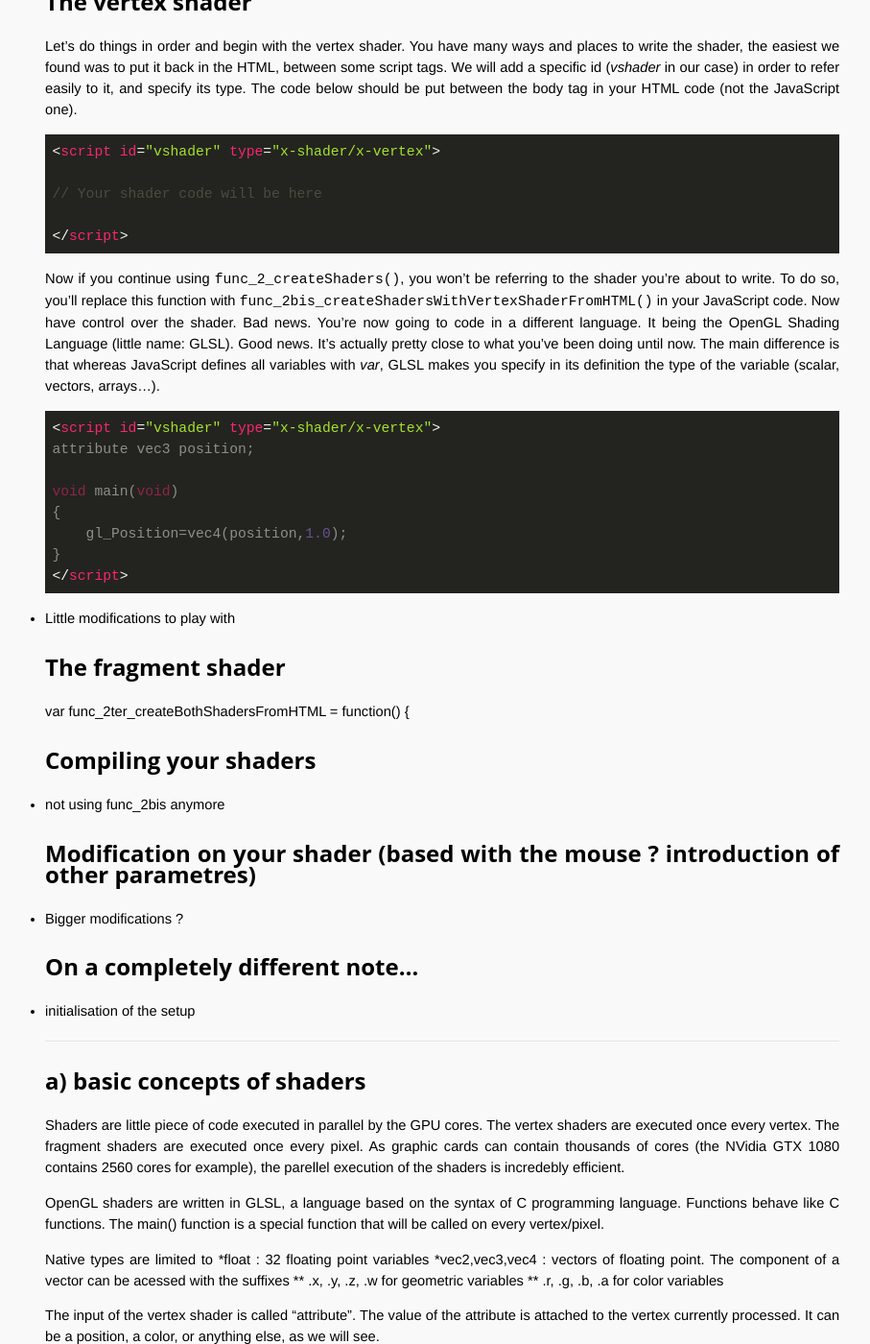
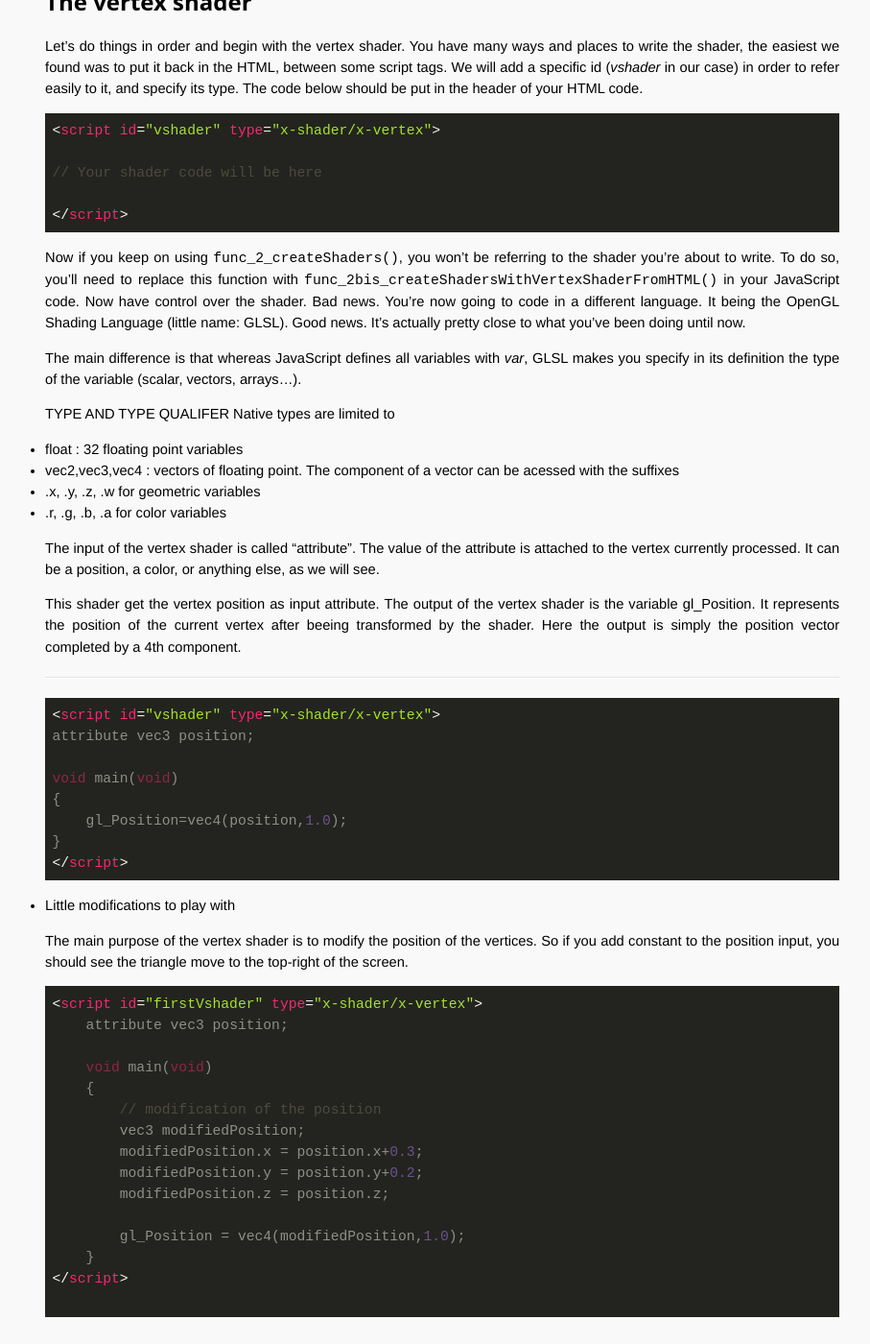
Before and after one commit to OpenTechSchool-Brussels/intro-to-webGL-and-shaders, a Jekyll site: the page built from log2_intro_shaders.md, in a window 1280 px wide and 1400 px high, scrolled down 595 px. Shown: the whole window at 96% size, without its empty margins (309-1216 px from the left). Built offline with Jekyll 4.4.1, drawn with Linux system fonts in a browser that asks for light colours; some of the changed text lies outside the part shown.

Commit message:
Update log2_intro_shaders.md

```diff
--- a/log2_intro_shaders.md
+++ b/log2_intro_shaders.md
@@ -19,7 +19,7 @@
 
 
 ## The vertex shader
-Let's do things in order and begin with the vertex shader. You have many ways and places to write the shader, the easiest we found was to put it back in the HTML, between some script tags. We will add a specific id (*vshader* in our case) in order to refer easily to it, and specify its type. The code below should be put between the body tag in your HTML code (not the JavaScript one).
+Let's do things in order and begin with the vertex shader. You have many ways and places to write the shader, the easiest we found was to put it back in the HTML, between some script tags. We will add a specific id (*vshader* in our case) in order to refer easily to it, and specify its type. The code below should be put in the header of your HTML code.
 
 ~~~ html
 <script id="vshader" type="x-shader/x-vertex">
@@ -30,8 +30,30 @@
 ~~~
 
 
-Now if you continue using `func_2_createShaders()`, you won't be referring to the shader you're about to write. To do so, you'll replace this function with `func_2bis_createShadersWithVertexShaderFromHTML()` in your JavaScript code. Now have control over the shader. Bad news. You're now going to code in a different language. It being the OpenGL Shading Language (little name: GLSL). Good news. It's actually pretty close to what you've been doing until now. The main difference is that whereas JavaScript defines all variables with *var*, GLSL makes you specify in its definition the type of the variable (scalar, vectors, arrays...).
+Now if you keep on using `func_2_createShaders()`, you won't be referring to the shader you're about to write. To do so, you'll need to replace this function with `func_2bis_createShadersWithVertexShaderFromHTML()` in your JavaScript code. Now have control over the shader. Bad news. You're now going to code in a different language. It being the OpenGL Shading Language (little name: GLSL). Good news. It's actually pretty close to what you've been doing until now.
 
+
+The main difference is that whereas JavaScript defines all variables with *var*, GLSL makes you specify in its definition the type of the variable (scalar, vectors, arrays...).
+
+
+TYPE AND TYPE QUALIFER
+Native types are limited to
+
+* float : 32 floating point variables
+* vec2,vec3,vec4 : vectors of floating point. The component of a vector can be acessed with the suffixes
+ * .x, .y, .z, .w for geometric variables
+ * .r, .g, .b, .a for color variables
+
+
+
+The input of the vertex shader is called "attribute". The value of the attribute is attached to the vertex currently processed. It can be a position, a color, or anything else, as we will see.
+
+
+
+This shader get the vertex position as input attribute. The output of the vertex shader is the variable gl_Position. It represents the position of the current vertex after beeing transformed by the shader. Here the output is simply the position vector completed by a 4th component.
+
+
+-----
 
 ~~~ html
 <script id="vshader" type="x-shader/x-vertex">
@@ -48,70 +70,31 @@
 * Little modifications to play with
 
 
+The main purpose of the vertex shader is to modify the position of the vertices. So if you add constant to the position input, you should see the triangle move to the top-right of the screen.
+
+~~~ html
+<script id="firstVshader" type="x-shader/x-vertex">
+    attribute vec3 position;
+
+    void main(void)
+    {
+        // modification of the position
+        vec3 modifiedPosition;
+        modifiedPosition.x = position.x+0.3;
+        modifiedPosition.y = position.y+0.2;
+        modifiedPosition.z = position.z;
+
+        gl_Position = vec4(modifiedPosition,1.0);
+    }
+</script>
+
+~~~
+
+
 
 
 ## The fragment shader
  var func_2ter_createBothShadersFromHTML = function() {
-
-
-
-
-
-## Compiling your shaders
-
-* not using func_2bis anymore
-
-## Modification on your shader (based with the mouse ? introduction of other parametres)
-
-* Bigger modifications ?
-
-## On a completely different note...
-* initialisation of the setup
-
-
-
-
-
-
-
-
-
-------------------------
-
-
-
-## a) basic concepts of shaders
-
-Shaders are little piece of code executed in parallel by the GPU cores. The vertex shaders are executed once every vertex. The fragment shaders are executed once every pixel. As graphic cards can contain thousands of cores (the NVidia GTX 1080 contains 2560 cores for example), the parellel execution of the shaders is incredebly efficient.
-
-OpenGL shaders are written in GLSL, a language based on the syntax of C programming language. Functions behave like C functions. The main() function is a special function that will be called on every vertex/pixel.
-
-Native types are limited to
-*float : 32 floating point variables
-*vec2,vec3,vec4 : vectors of floating point. The component of a vector can be acessed with the suffixes
-** .x, .y, .z, .w for geometric variables
-** .r, .g, .b, .a for color variables
-
-The input of the vertex shader is called "attribute". The value of the attribute is attached to the vertex currently processed. It can be a position, a color, or anything else, as we will see.
-
-Shaders are juste text and can be written anywhere. We use here an html tag "script" with a custom type "x-shader/x-vertex", but the code could have been directly written in a javascript string, or in a separate .txt file.
-
-Here is our first vertex shader. Insert it on top of the main javascript script tag.
-
-~~~ html
-<script id="vshader" type="x-shader/x-vertex">
-attribute vec3 position;
-
-void main(void)
-{
-    gl_Position=vec4(position,1.0);
-}
-</script>
-~~~
-
-This shader get the vertex position as input attribute. The output of the vertex shader is the variable gl_Position. It represents the position of the current vertex after beeing transformed by the shader. Here the output is simply the position vector completed by a 4th component.
-
-Now let's look at our fragment shader :
 
 ~~~
 <script id="fshader" type="x-shader/x-fragment">
@@ -129,7 +112,28 @@
 As a reminder, this code is executed for every pixels. Be careful when you write complex function in the fragment shader. The rendering performance quickly decrease when heavy operation are calculated thousands times per frame.
 
 
-## b) Compilation
+
+
+The fragment shader can modify the colors of the current pixel. Let's display a light blue pixels :
+
+~~~ html
+<script id="firstFshader" type="x-shader/x-fragment">
+
+    void main(void) {
+        // output blue color
+        gl_FragColor = vec4(0.3,0.6,0.9,1.0);
+    }
+</script>
+
+~~~
+
+
+
+
+## Compiling your shaders
+
+* not using func_2bis anymore
+
 
 Shaders must be compiled and linked in a shader program, an executable binary code stored on the GPU memory. The GLSL compiler is built in the OpenGL library and can be called in webGL/javascript code.
 
@@ -205,37 +209,6 @@
 
 The application now use your shader program instead of the library one. So let's play with it !
 
-## c) Little modifications
 
-The main purpose of the vertex shader is to modify the position of the vertices. So if you add constant to the position input, you should see the triangle move to the top-right of the screen.
 
-~~~ html
-<script id="firstVshader" type="x-shader/x-vertex">
-    attribute vec3 position;
-
-    void main(void)
-    {
-        // modification of the position
-        vec3 modifiedPosition;
-        modifiedPosition.x = position.x+0.3;
-        modifiedPosition.y = position.y+0.2;
-        modifiedPosition.z = position.z;
-
-        gl_Position = vec4(modifiedPosition,1.0);
-    }
-</script>
-
-~~~
-
-The fragment shader can modify the colors of the current pixel. Let's display a light blue pixels :
-
-~~~ html
-<script id="firstFshader" type="x-shader/x-fragment">
-
-    void main(void) {
-        // output blue color
-        gl_FragColor = vec4(0.3,0.6,0.9,1.0);
-    }
-</script>
-
-~~~
+## Modification on your shader RANDOM (or else)
```
